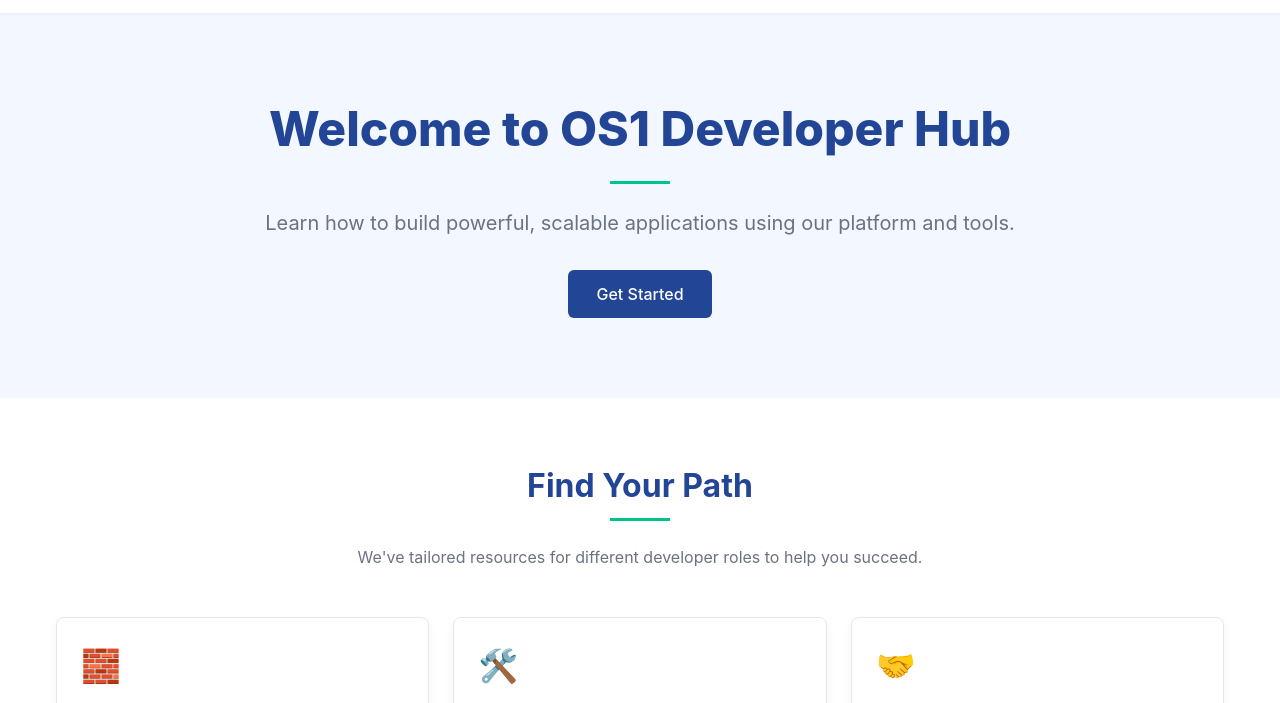
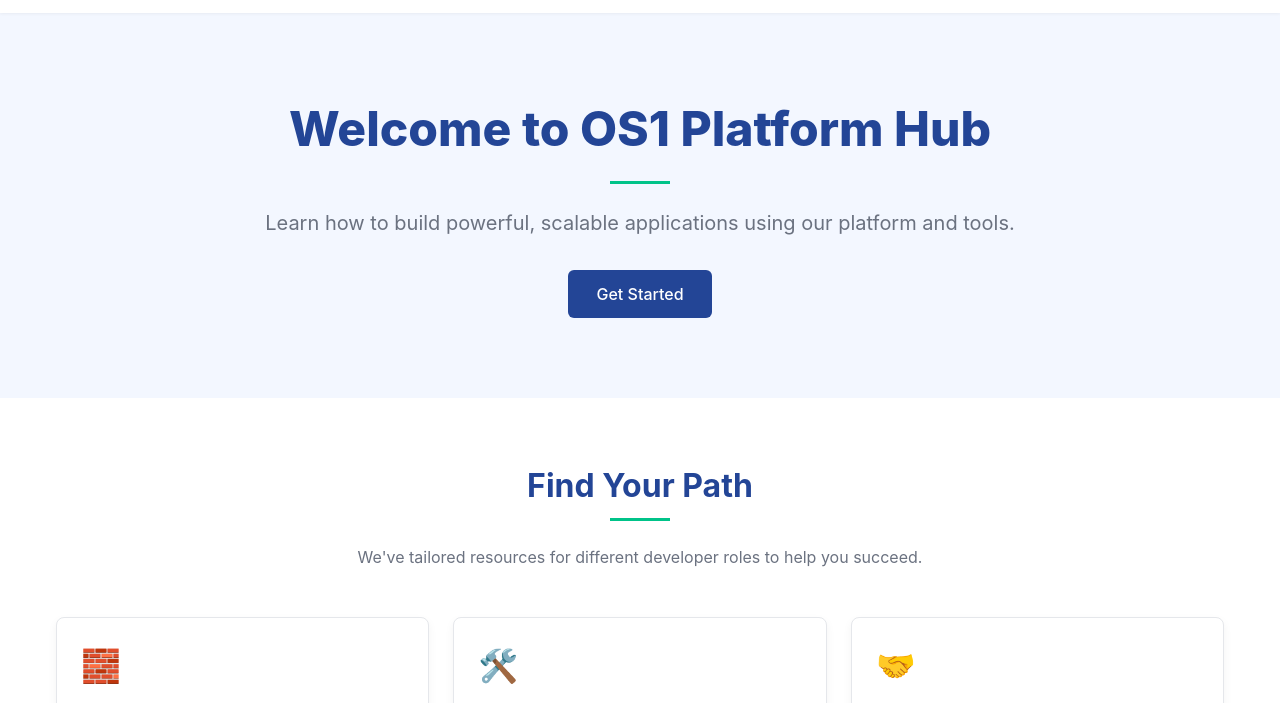
Before and after one commit to mjain6-stack/os1-documentation, a plain HTML site: page index.html in a window 1280 px wide. Shown: the part 69-772 px from the top of the page. Drawn offline with Linux system fonts and the light colour scheme.

Commit message:
Update index.html

```diff
--- a/index.html
+++ b/index.html
@@ -349,7 +349,7 @@
     <section class="hero">
         <div class="container">
             <div class="hero-content">
-                <h1>Welcome to OS1 Developer Hub</h1>
+                <h1>Welcome to OS1 Platform Hub</h1>
                 <div class="green-accent"></div>
                 <p>Learn how to build powerful, scalable applications using our platform and tools.</p>
                 <div class="hero-buttons">
```
